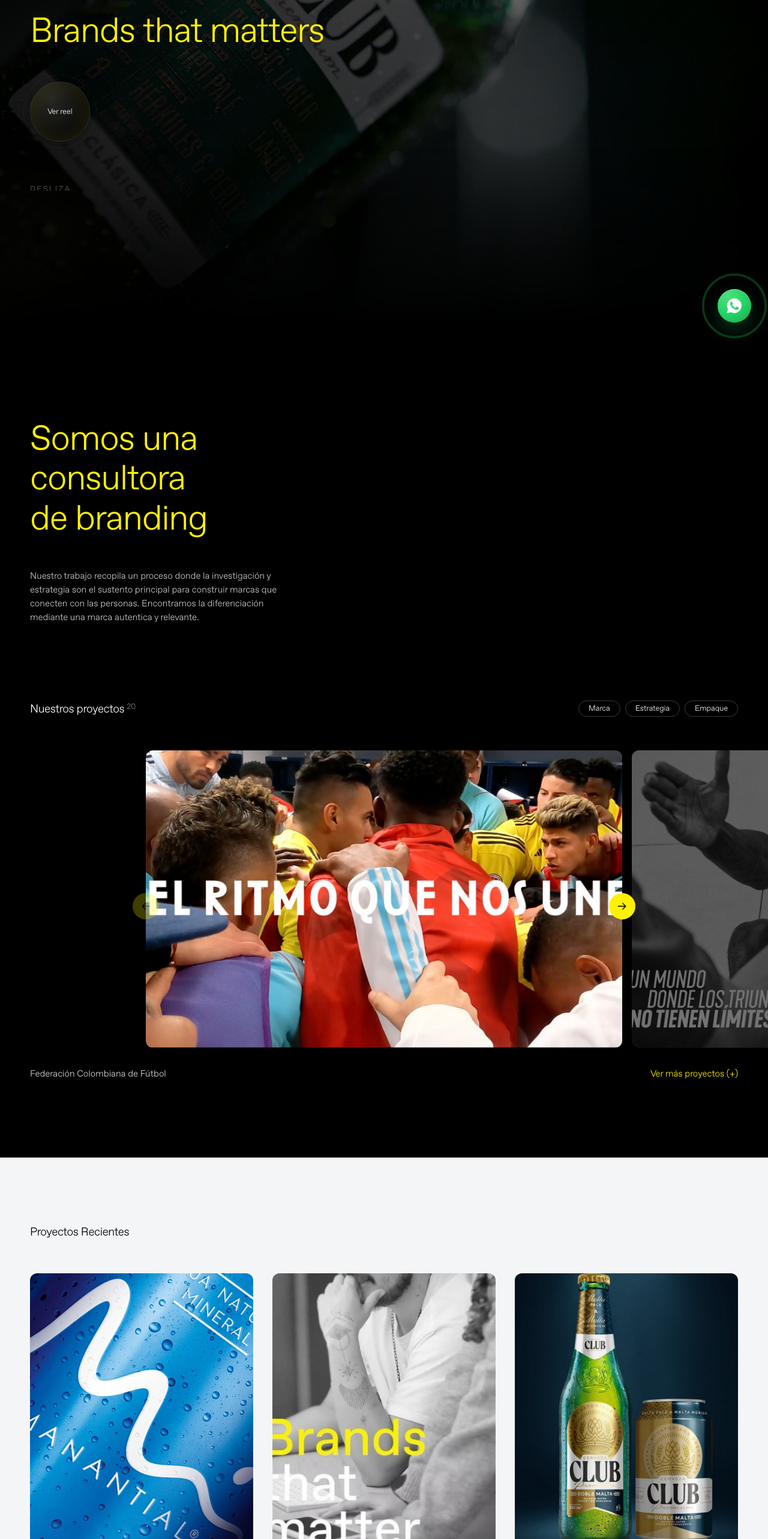
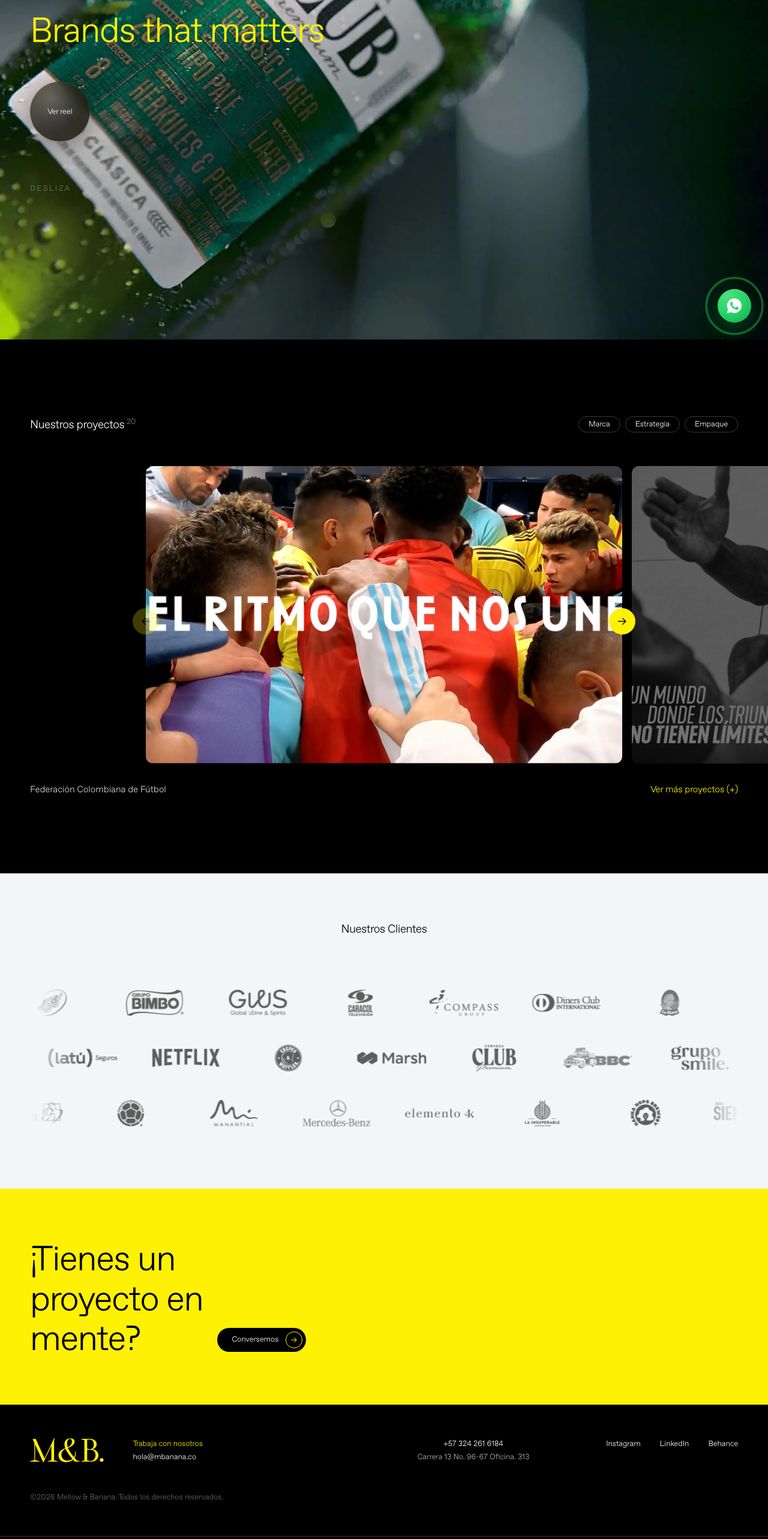
Before and after one commit to jero345/Mellow-Banana, a React (Vite) app in the folder mellow-banana-web/: page / in a window 1280 px wide. Shown: the part 234-2800 px from the top of the page at 60% size. Built offline with nearby package versions, Linux system fonts and the light colour scheme.

Commit message:
listo hoy

```diff
--- a/mellow-banana-web/src/App.jsx
+++ b/mellow-banana-web/src/App.jsx
@@ -2,6 +2,7 @@
 import { Route, Routes } from 'react-router-dom'
 import Header from './components/Header'
 import Footer from './components/Footer'
+import FooterReveal from './components/FooterReveal'
 import WhatsappButton from './components/WhatsappButton'
 import Intro from './motion/Intro'
 import Cursor from './motion/Cursor'
@@ -25,7 +26,8 @@
       <Header />
 
       <PageTransition>
-        <main id="main">
+        {/* Opaque, so it covers the sticky wordmark underneath until the end of the scroll. */}
+        <main id="main" className="bg-ink">
           <Routes>
             <Route path="/" element={<Home />} />
             <Route path="/work" element={<Work />} />
@@ -37,6 +39,7 @@
         </main>
 
         <Footer />
+        <FooterReveal />
       </PageTransition>
 
       {/* Always reachable, so it sits outside the page transition. */}
--- a/mellow-banana-web/src/components/Brand.jsx
+++ b/mellow-banana-web/src/components/Brand.jsx
@@ -4,12 +4,15 @@
 /**
  * The wordmark and monogram are the original vector outlines lifted from the
  * brand artboard, inlined so they inherit `currentColor`.
+ *
+ * By default the mark is sized by height (`h-*` on the wrapper); `fluid` sizes
+ * it by width instead, for the giant footer wordmark.
  */
 
-function InlineSvg({ markup, className, label }) {
+function InlineSvg({ markup, className, label, fluid }) {
   return (
     <span
-      className={className}
+      className={`block ${fluid ? '[&>svg]:h-auto [&>svg]:w-full' : '[&>svg]:h-full [&>svg]:w-auto'} ${className}`}
       role="img"
       aria-label={label}
       // eslint-disable-next-line react/no-danger
@@ -18,22 +21,10 @@
   )
 }
 
-export function Wordmark({ className = '' }) {
-  return (
-    <InlineSvg
-      markup={wordmarkSvg}
-      label="Mellow & Banana"
-      className={`block [&>svg]:h-full [&>svg]:w-auto ${className}`}
-    />
-  )
+export function Wordmark({ className = '', fluid = false }) {
+  return <InlineSvg markup={wordmarkSvg} label="Mellow & Banana" className={className} fluid={fluid} />
 }
 
-export function Monogram({ className = '' }) {
-  return (
-    <InlineSvg
-      markup={monogramSvg}
-      label="M&B."
-      className={`block [&>svg]:h-full [&>svg]:w-auto ${className}`}
-    />
-  )
+export function Monogram({ className = '', fluid = false }) {
+  return <InlineSvg markup={monogramSvg} label="M&B." className={className} fluid={fluid} />
 }
--- a/mellow-banana-web/src/components/Footer.jsx
+++ b/mellow-banana-web/src/components/Footer.jsx
@@ -7,7 +7,10 @@
   const year = new Date().getFullYear()
 
   return (
-    <footer className="bg-ink text-white">
+    // The bottom hairline is the edge that wipes across the giant wordmark
+    // in <FooterReveal>; without it the black footer over the black strip
+    // reads as the logo simply growing.
+    <footer className="border-b border-hairline bg-ink text-white">
       <div className="shell py-12 md:py-14">
         <div className="grid gap-10 md:grid-cols-[auto_1fr_1fr_auto] md:items-start md:gap-12">
           <Monogram className="h-9 text-yellow md:h-10" />
--- /dev/null
+++ b/mellow-banana-web/src/components/FooterReveal.jsx
@@ -0,0 +1,24 @@
+import { Monogram, Wordmark } from './Brand'
+
+/**
+ * The strip the page scrolls off to uncover: a giant yellow wordmark that sits
+ * pinned to the bottom of the viewport, behind everything, and is revealed as
+ * the footer slides up over it at the very end of the scroll.
+ *
+ * `position: sticky; bottom: 0` on the last element in the document keeps it
+ * glued to the viewport's bottom edge for the whole scroll. It paints at a
+ * negative z-index instead of lifting `<main>` onto its own stacking context:
+ * doing that would trap the fixed modals rendered inside the page (the reel)
+ * under the header. Everything above it just needs an opaque background.
+ */
+export default function FooterReveal() {
+  return (
+    <div aria-hidden="true" className="sticky bottom-0 -z-10 bg-ink">
+      <div className="shell pt-28 pb-6 md:pt-40 md:pb-8">
+        {/* The wordmark is a 10:1 strip — too thin on a phone, so the monogram takes over there. */}
+        <Wordmark fluid className="hidden w-full text-yellow md:block" />
+        <Monogram fluid className="mx-auto w-3/4 text-yellow md:hidden" />
+      </div>
+    </div>
+  )
+}
--- a/mellow-banana-web/src/components/HeroVideo.jsx
+++ b/mellow-banana-web/src/components/HeroVideo.jsx
@@ -11,9 +11,9 @@
  * has Data Saver on, and picks the 720p cut on narrow viewports so phones do
  * not pull the 1080p file.
  *
- * `progress` is the hero's scroll progress: the footage sinks and the scrim
- * closes over it on the way out, so the hand-off into the black page below
- * feels like one continuous move.
+ * `progress` is the hero's scroll progress: the footage sinks slightly on the
+ * way out. There is no scrim or gradient of any kind over the reel — the client
+ * wants it exactly as shot.
  */
 export default function HeroVideo({ progress }) {
   const videoRef = useRef(null)
@@ -23,7 +23,6 @@
 
   const videoScale = useTransform(progress ?? null, [0, 1], [1, 1.14])
   const videoY = useTransform(progress ?? null, [0, 1], ['0%', '6%'])
-  const scrimOpacity = useTransform(progress ?? null, [0, 1], [1, 2.1])
   const drift = reduced || !progress ? {} : { scale: videoScale, y: videoY }
 
   useEffect(() => {
@@ -52,14 +51,8 @@
 
   return (
     <div aria-hidden="true" className="pointer-events-none absolute inset-0 overflow-hidden">
-      {/*
-        Held back and largely desaturated so the palette stays black + yellow:
-        the reel reads as texture behind the type, not as a second colour scheme.
-      */}
-      <motion.div
-        style={drift}
-        className="absolute inset-0 brightness-[0.82] contrast-[1.06] saturate-[0.72]"
-      >
+      {/* Shown as shot: full colour, no wash — the reel is the hero, not a texture. */}
+      <motion.div style={drift} className="absolute inset-0">
         {/* Poster underneath, so there is never a black flash while loading. */}
         <img
           src={POSTER}
@@ -85,20 +78,6 @@
           />
         ) : null}
       </motion.div>
-
-      {/*
-        Scrim: a light flat wash, a gradient weighted to the left so the yellow
-        headline always has a dark ground, and a fade into the black section
-        that follows. Tuned against the brightest frame of the reel.
-      */}
-      <motion.div
-        style={reduced || !progress ? {} : { opacity: scrimOpacity }}
-        className="absolute inset-0"
-      >
-        <div className="absolute inset-0 bg-ink/40" />
-        <div className="absolute inset-0 bg-[linear-gradient(100deg,rgba(0,0,0,0.86)_0%,rgba(0,0,0,0.5)_34%,rgba(0,0,0,0.12)_62%,rgba(0,0,0,0.4)_100%)]" />
-      </motion.div>
-      <div className="absolute inset-x-0 bottom-0 h-2/5 bg-[linear-gradient(to_bottom,transparent_0%,#000_94%)]" />
     </div>
   )
 }
--- a/mellow-banana-web/src/pages/Home.jsx
+++ b/mellow-banana-web/src/pages/Home.jsx
@@ -1,9 +1,7 @@
 import { useMemo, useRef, useState } from 'react'
-import { Link } from 'react-router-dom'
 import { motion, useReducedMotion, useScroll, useTransform } from 'motion/react'
 import Reveal from '../components/Reveal'
 import Pill from '../components/Pill'
-import CursorLabel from '../components/CursorLabel'
 import ProjectCarousel from '../components/ProjectCarousel'
 import HeroVideo from '../components/HeroVideo'
 import ReelModal from '../components/ReelModal'
@@ -11,10 +9,9 @@
 import ClientWall from '../components/ClientWall'
 import CtaBand from '../components/CtaBand'
 import AnimatedText from '../motion/AnimatedText'
-import RevealImage from '../motion/RevealImage'
 import { EASE, DUR } from '../motion/tokens'
 import { useLang } from '../i18n/useLang'
-import { CATEGORIES, featuredProjects, recent } from '../data/projects'
+import { CATEGORIES, featuredProjects } from '../data/projects'
 
 /* ─────────────────────────────── Hero ─────────────────────────────── */
 
@@ -84,28 +81,6 @@
   )
 }
 
-/* ────────────────────────────── Intro ─────────────────────────────── */
-
-function Intro() {
-  const { t } = useLang()
-
-  return (
-    <section className="shell py-20 md:py-32">
-      <AnimatedText
-        as="h2"
-        text={t('home.intro.title')}
-        className="text-display text-yellow"
-      />
-      <Reveal delay={220}>
-        {/* Sits under the heading in the left column, as on the artboard. */}
-        <p className="mt-10 max-w-[46ch] text-body text-white/80 md:mt-14">
-          {t('home.intro.body')}
-        </p>
-      </Reveal>
-    </section>
-  )
-}
-
 /* ─────────────────────────── Work carousel ────────────────────────── */
 
 function Work() {
@@ -119,7 +94,7 @@
   }, [filter])
 
   return (
-    <section className="pb-20 md:pb-32">
+    <section className="py-20 md:py-32">
       <div className="shell mb-10 flex flex-wrap items-end justify-between gap-6 md:mb-14">
         <Reveal>
           <h2 className="text-lead">
@@ -152,64 +127,6 @@
   )
 }
 
-/* ───────────────────────── Recent projects ────────────────────────── */
-
-function Recent() {
-  const { t, f } = useLang()
-
-  return (
-    <section className="bg-paper text-ink">
-      <div className="shell py-20 md:py-28">
-        <Reveal>
-          <h2 className="text-lead">{t('home.recent.title')}</h2>
-        </Reveal>
-
-        <div className="mt-10 grid gap-x-8 gap-y-14 md:mt-14 md:grid-cols-3">
-          {recent.map((item, i) => {
-            const media = (
-              <RevealImage
-                src={item.image}
-                alt=""
-                className="rounded-xl bg-black/5"
-                imgClassName="aspect-4/5 transition-transform duration-1100 ease-brand group-hover:scale-[1.04]"
-              />
-            )
-
-            const body = (
-              <>
-                <AnimatedText
-                  as="h3"
-                  text={f(item.title)}
-                  className="mt-5 text-lead leading-snug"
-                  delay={0.1 + i * 0.1}
-                  stagger={0.018}
-                />
-                <Reveal delay={260 + i * 100}>
-                  <p className="mt-4 text-meta text-ink/70">{f(item.body)}</p>
-                </Reveal>
-              </>
-            )
-
-            return item.slug ? (
-              <CursorLabel key={f(item.title)} label={t('home.recent.read')} variant="circle" as="article">
-                <Link to={`/work/${item.slug}`} className="group block">
-                  {media}
-                  {body}
-                </Link>
-              </CursorLabel>
-            ) : (
-              <article key={f(item.title)} className="group">
-                {media}
-                {body}
-              </article>
-            )
-          })}
-        </div>
-      </div>
-    </section>
-  )
-}
-
 /* ───────────────────────────── Clients ────────────────────────────── */
 
 function Clients() {
@@ -237,9 +154,7 @@
   return (
     <>
       <Hero onPlay={() => setReelOpen(true)} />
-      <Intro />
       <Work />
-      <Recent />
       <Clients />
       <CtaBand />
       <ReelModal open={reelOpen} onClose={() => setReelOpen(false)} />
```
Also changed, not shown: 1 other file (tests, documents, lock files or other folders).
